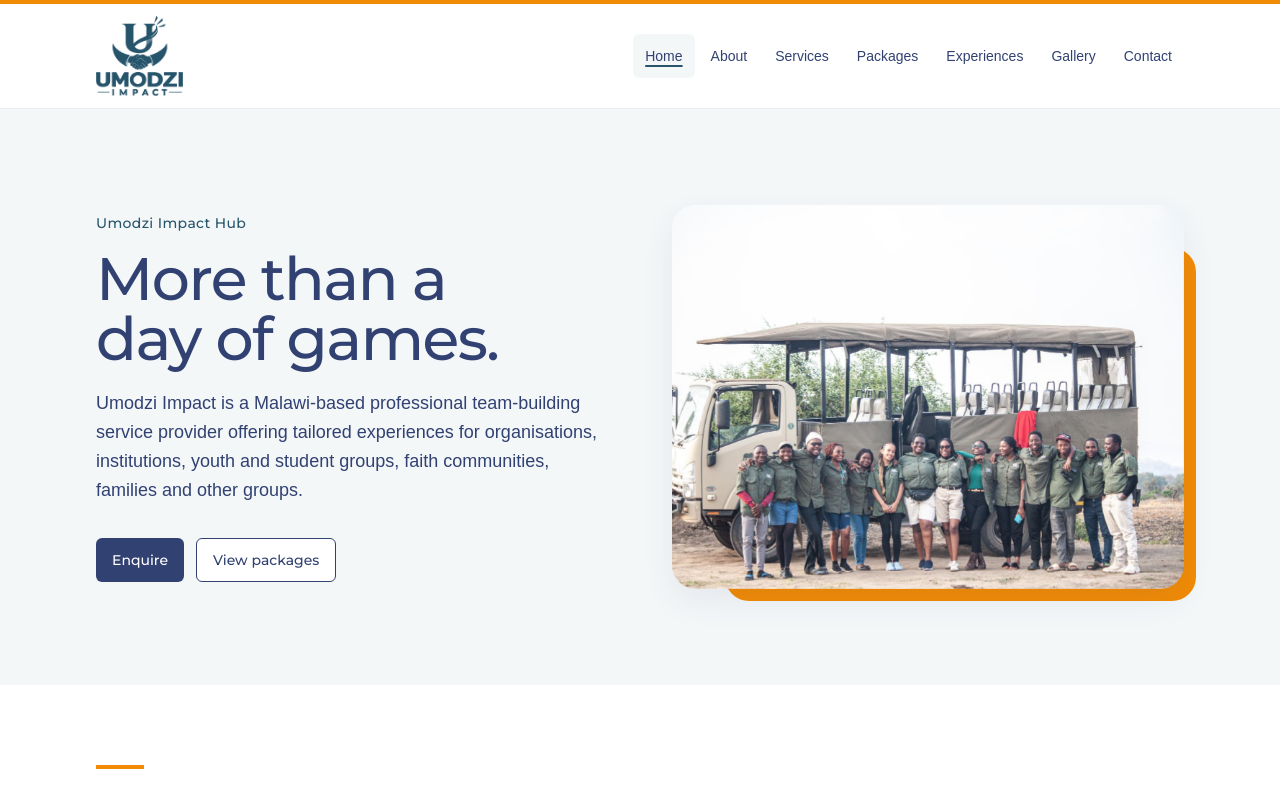
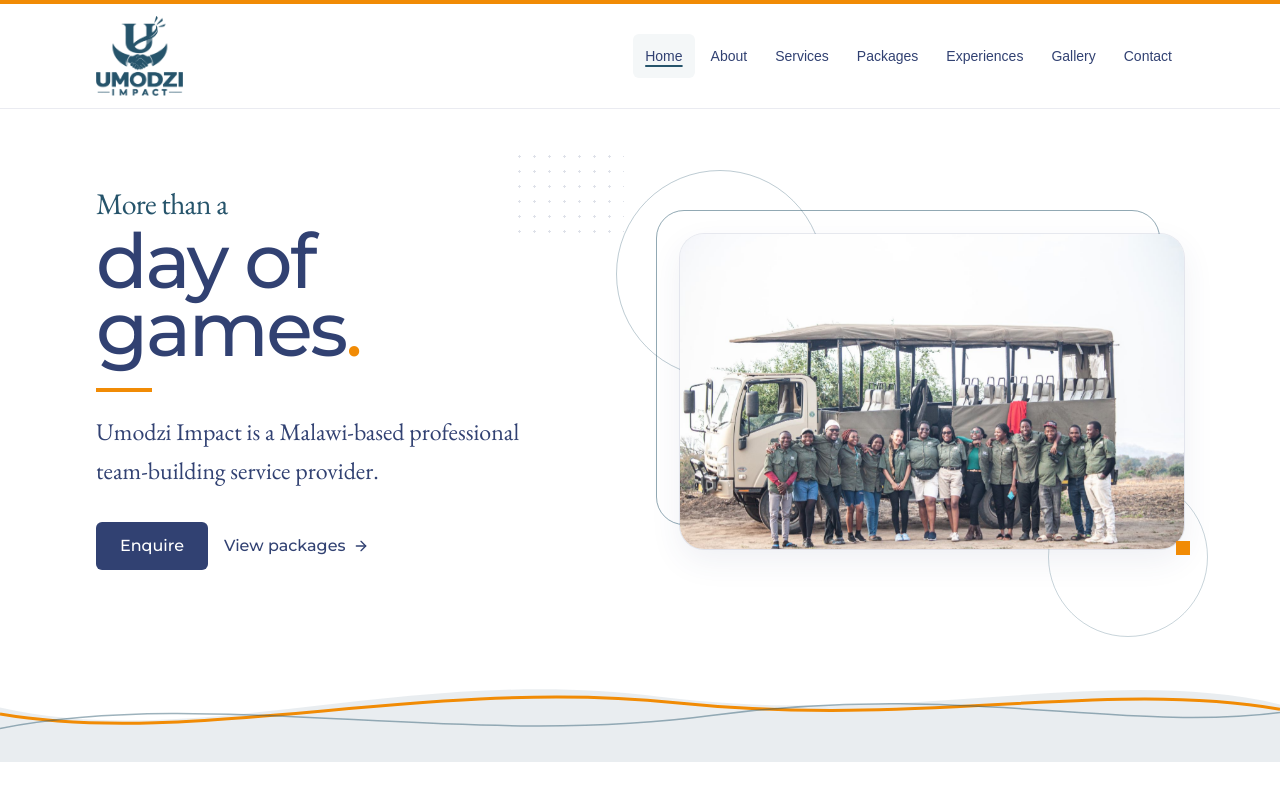
Before and after one commit to dandamiano/Umodzi-Impact-Website, a Next.js app: page / in a window 1280 px wide. Shown: the top 788 px of the page. Built offline with nearby package versions, Linux system fonts and the light colour scheme.

Commit message:
Center the homepage hero and stack the headline.

```diff
--- a/app/globals.css
+++ b/app/globals.css
@@ -81,6 +81,24 @@
   }
 }
 
+@keyframes home-draw {
+  from {
+    transform: scaleX(0);
+  }
+
+  to {
+    transform: scaleX(1);
+  }
+}
+
+.home-dots {
+  background-image: radial-gradient(
+    color-mix(in srgb, var(--color-brand-navy) 32%, transparent) 1.15px,
+    transparent 1.15px
+  );
+  background-size: 15px 15px;
+}
+
 @media (prefers-reduced-motion: no-preference) {
   .home-rise {
     animation: home-rise 0.75s cubic-bezier(0.22, 1, 0.36, 1) both;
@@ -89,4 +107,9 @@
   .home-settle {
     animation: home-settle 1.2s cubic-bezier(0.22, 1, 0.36, 1) both;
   }
+
+  .home-draw {
+    transform-origin: left center;
+    animation: home-draw 0.7s cubic-bezier(0.22, 1, 0.36, 1) both;
+  }
 }
--- a/app/page.tsx
+++ b/app/page.tsx
@@ -28,41 +28,110 @@
 export default function HomePage() {
   return (
     <>
-      <PageSection className="overflow-hidden bg-mist py-12 sm:py-16 lg:py-24">
-        <div className="grid items-center gap-10 lg:grid-cols-2 lg:gap-16">
-          <div className="home-rise">
-            <p className="font-display text-sm font-medium tracking-wide text-brand-teal">
-              {site.name}
+      <section className="relative overflow-hidden bg-paper">
+        <div className="relative mx-auto grid max-w-6xl items-center px-4 sm:px-6 lg:grid-cols-2 lg:gap-8 lg:px-8">
+          <div className="relative flex flex-col items-center py-12 text-center sm:py-16 lg:items-start lg:py-20 lg:text-left">
+            <div
+              aria-hidden="true"
+              className="home-dots pointer-events-none absolute top-10 right-0 hidden h-24 w-28 opacity-50 lg:block"
+            />
+            <h1 className="home-rise relative">
+              <span className="block font-serif text-2xl leading-none tracking-tight text-brand-teal sm:text-3xl">
+                More than a
+              </span>
+              <span className="mt-2 block whitespace-nowrap text-5xl font-medium leading-[0.9] tracking-[-0.035em] sm:text-6xl lg:text-[4.75rem]">
+                day of
+              </span>
+              <span className="block whitespace-nowrap text-5xl font-medium leading-[0.9] tracking-[-0.035em] sm:text-6xl lg:text-[4.75rem]">
+                games<span className="text-brand-orange">.</span>
+              </span>
+            </h1>
+            <span
+              className="home-draw mx-auto mt-6 block h-1 w-14 bg-brand-orange lg:mx-0"
+              aria-hidden="true"
+            />
+            <p className="home-rise mx-auto mt-5 max-w-md font-serif text-xl leading-relaxed sm:text-2xl lg:mx-0">
+              {homePage.lede}
             </p>
-            <h1 className="mt-4 max-w-xl text-5xl font-medium tracking-tight sm:text-6xl">
-              {homePage.headline}
-            </h1>
-            <p className="mt-5 max-w-xl text-lg leading-relaxed">{homePage.lede}</p>
-            <div className="mt-8 flex flex-col gap-3 sm:flex-row">
-              <ButtonLink href={enquiryLink.href}>{enquiryLink.label}</ButtonLink>
-              <ButtonLink href="/packages" variant="secondary">
+            <div
+              className="home-rise mt-8 flex flex-nowrap items-center justify-center gap-3 sm:gap-4 lg:justify-start"
+              style={{ animationDelay: "80ms" }}
+            >
+              <ButtonLink href={enquiryLink.href} size="large">
+                {enquiryLink.label}
+              </ButtonLink>
+              <Link
+                href="/packages"
+                className="group inline-flex min-h-12 items-center gap-2 font-display text-base font-medium text-brand-navy hover:text-brand-teal"
+              >
                 View packages
-              </ButtonLink>
+                <ArrowRight
+                  aria-hidden="true"
+                  className="size-4 motion-safe:transition-transform motion-safe:duration-300 group-hover:translate-x-1"
+                />
+              </Link>
             </div>
           </div>
           {heroPhoto ? (
-            <div className="home-rise relative min-w-0" style={{ animationDelay: "140ms" }}>
+            <div
+              className="home-rise relative min-w-0 px-0 pt-2 pb-2 lg:py-16"
+              style={{ animationDelay: "140ms" }}
+            >
               <div
-                className="absolute -bottom-3 -right-3 hidden h-[92%] w-[92%] rounded-3xl bg-brand-orange sm:block"
                 aria-hidden="true"
+                className="pointer-events-none absolute -left-10 top-6 hidden h-52 w-52 rounded-full border border-brand-teal/30 lg:block"
               />
-              <div className="relative overflow-hidden rounded-3xl shadow-soft">
-                <GalleryImage
-                  image={heroPhoto}
-                  priority
-                  sizes="(min-width: 1024px) 50vw, 100vw"
-                  className="home-settle aspect-[4/3] h-auto w-full object-cover"
+              <div
+                aria-hidden="true"
+                className="pointer-events-none absolute -right-6 -bottom-6 hidden h-40 w-40 rounded-full border border-brand-teal/25 lg:block"
+              />
+              <div className="relative lg:pt-6 lg:pl-6">
+                <div
+                  aria-hidden="true"
+                  className="pointer-events-none absolute top-0 left-0 hidden h-[calc(100%-1.5rem)] w-[calc(100%-1.5rem)] rounded-[1.75rem] border border-brand-teal/50 lg:block"
                 />
+                <span
+                  aria-hidden="true"
+                  className="absolute -right-1.5 -bottom-1.5 z-10 hidden size-3.5 bg-brand-orange sm:block"
+                />
+                <div className="relative overflow-hidden rounded-3xl bg-mist shadow-soft ring-1 ring-brand-navy/10">
+                  <GalleryImage
+                    image={heroPhoto}
+                    priority
+                    sizes="(min-width: 1024px) 48vw, 100vw"
+                    className="home-settle aspect-[16/10] h-auto w-full object-cover object-[center_60%]"
+                  />
+                </div>
               </div>
             </div>
           ) : null}
         </div>
-      </PageSection>
+        <svg
+          aria-hidden="true"
+          viewBox="0 0 1440 140"
+          preserveAspectRatio="none"
+          className="relative block h-20 w-full sm:h-28"
+        >
+          <path
+            d="M0 72C220 128 460 18 740 58C1020 98 1240 16 1440 68V140H0Z"
+            className="fill-brand-teal/10"
+          />
+          <path
+            d="M0 80C220 122 480 34 760 66C1040 98 1240 36 1440 74"
+            fill="none"
+            strokeWidth="3"
+            vectorEffect="non-scaling-stroke"
+            className="stroke-brand-orange"
+          />
+          <path
+            d="M0 98C240 46 520 124 800 82C1080 40 1260 104 1440 78"
+            fill="none"
+            strokeWidth="1.5"
+            vectorEffect="non-scaling-stroke"
+            className="stroke-brand-teal/45"
+          />
+        </svg>
+      </section>
 
       <PageSection labelledBy="audiences-heading" className="py-12 sm:py-14">
         <div className="home-rise">
--- a/components/ui/Button.tsx
+++ b/components/ui/Button.tsx
@@ -2,22 +2,30 @@
 import { cn } from "@/lib/utils";
 
 type ButtonVariant = "primary" | "secondary" | "inverse";
+type ButtonSize = "default" | "large";
 
 type ButtonProps = React.ButtonHTMLAttributes<HTMLButtonElement> & {
   variant?: ButtonVariant;
+  size?: ButtonSize;
 };
 
 type ButtonLinkProps = {
   href: string;
   variant?: ButtonVariant;
+  size?: ButtonSize;
   className?: string;
   children: React.ReactNode;
 };
 
-function buttonClassName(variant: ButtonVariant, className?: string) {
+function buttonClassName(
+  variant: ButtonVariant,
+  size: ButtonSize,
+  className?: string,
+) {
   return cn(
-    "inline-flex min-h-11 items-center justify-center rounded-md px-4 py-2 text-center text-sm font-medium font-display motion-safe:transition-colors",
+    "inline-flex items-center justify-center rounded-md text-center font-medium font-display motion-safe:transition-colors",
     "disabled:cursor-not-allowed disabled:opacity-60",
+    size === "large" ? "min-h-12 px-6 py-3 text-base" : "min-h-11 px-4 py-2 text-sm",
     variant === "primary" && "bg-brand-navy text-white hover:bg-brand-teal",
     variant === "secondary" &&
       "border border-brand-navy bg-paper text-brand-navy hover:bg-mist",
@@ -29,13 +37,14 @@
 
 export function Button({
   variant = "primary",
+  size = "default",
   className,
   type = "button",
   children,
   ...props
 }: ButtonProps) {
   return (
-    <button type={type} className={buttonClassName(variant, className)} {...props}>
+    <button type={type} className={buttonClassName(variant, size, className)} {...props}>
       {children}
     </button>
   );
@@ -44,11 +53,12 @@
 export function ButtonLink({
   href,
   variant = "primary",
+  size = "default",
   className,
   children,
 }: ButtonLinkProps) {
   return (
-    <Link href={href} className={buttonClassName(variant, className)}>
+    <Link href={href} className={buttonClassName(variant, size, className)}>
       {children}
     </Link>
   );
--- a/lib/constants.ts
+++ b/lib/constants.ts
@@ -14,8 +14,7 @@
 
 export const homePage = {
   headline: "More than a day of games.",
-  lede:
-    "Umodzi Impact is a Malawi-based professional team-building service provider offering tailored experiences for organisations, institutions, youth and student groups, faith communities, families and other groups.",
+  lede: "Umodzi Impact is a Malawi-based professional team-building service provider.",
   audienceTitle: "Who the work is for",
   audiences: [
     "Organisations",
```
